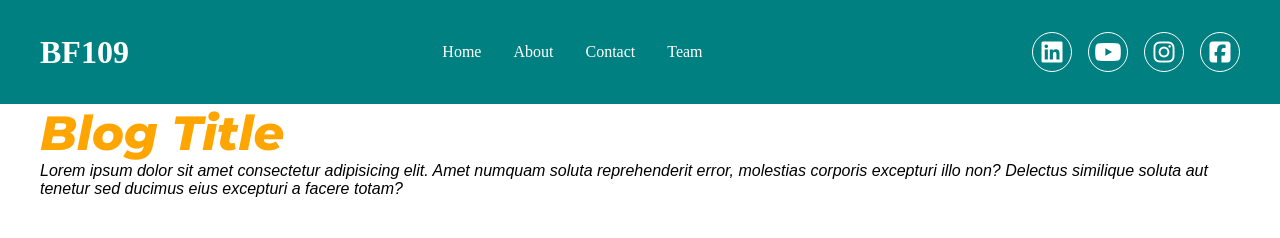
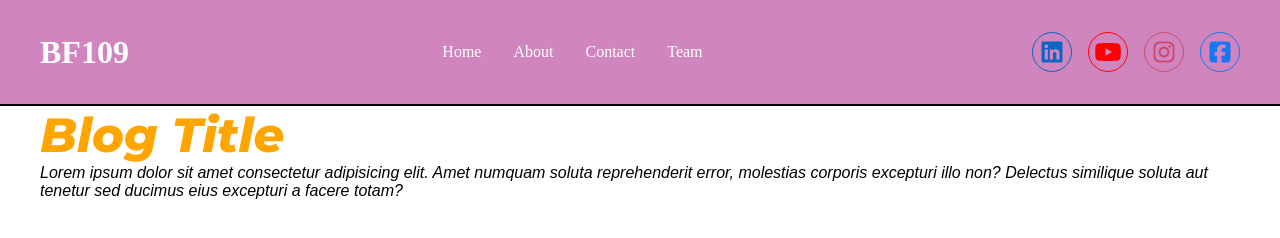
Before and after one commit to KananAmir/BF109, a plain HTML site: page 10.10.css-texts.icons.fonst.units/icons-fonts.html in a window 1280 px wide. Drawn offline with Linux system fonts and the light colour scheme.

Commit message:
social icon colors added

```diff
--- a/10.10.css-texts.icons.fonst.units/assets/css/icons-fonts.css
+++ b/10.10.css-texts.icons.fonst.units/assets/css/icons-fonts.css
@@ -32,7 +32,8 @@
   margin: 0 auto;
 }
 header {
-  background-color: teal;
+  background-color: rgb(209, 133, 190);
+  border-bottom: 2px solid;
 }
 .header {
   display: flex;
@@ -46,7 +47,7 @@ header {
 }
 .header nav ul li {
   margin: 0 1rem;
-  color: #fff;
+  /* color: #fff; */
 }
 .header nav ul li {
   margin: 0 1rem;
@@ -61,7 +62,7 @@ header {
 .header .social-icons i {
   margin-left: 1rem;
   font-size: 1.5rem;
-  color: #fff;
+  /* color: #fff; */
   border: 1px solid;
   border-radius: 50%;
   display: inline-block;
@@ -72,12 +73,16 @@ header {
   align-items: center;
 }
 .social-icons .fa-linkedin {
+  color: #0a66c2;
 }
 .social-icons .fa-youtube {
+  color: #ff0000;
 }
 .social-icons .fa-instagram {
+  color: #cd486b;
 }
 .social-icons .fa-square-facebook {
+  color: #1877f2;
 }
 
 .blogs article .blog-title {
```
